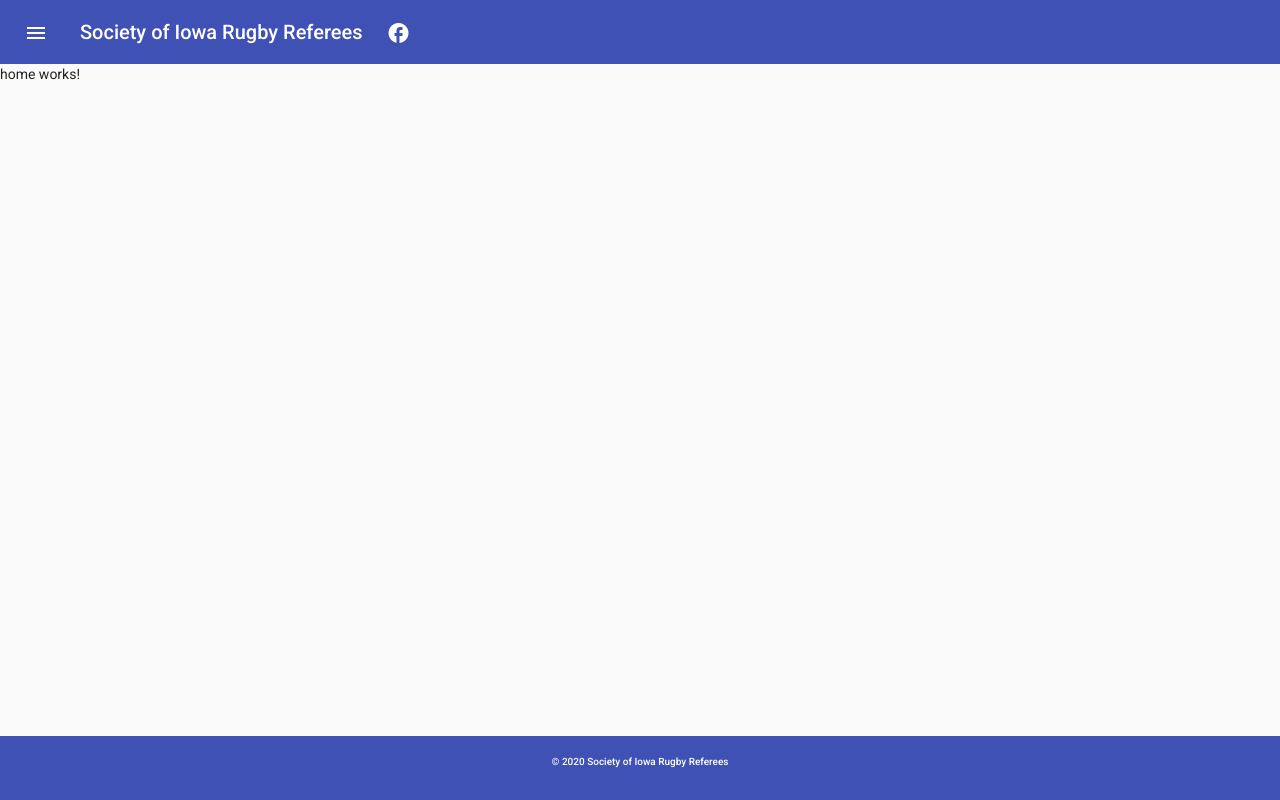
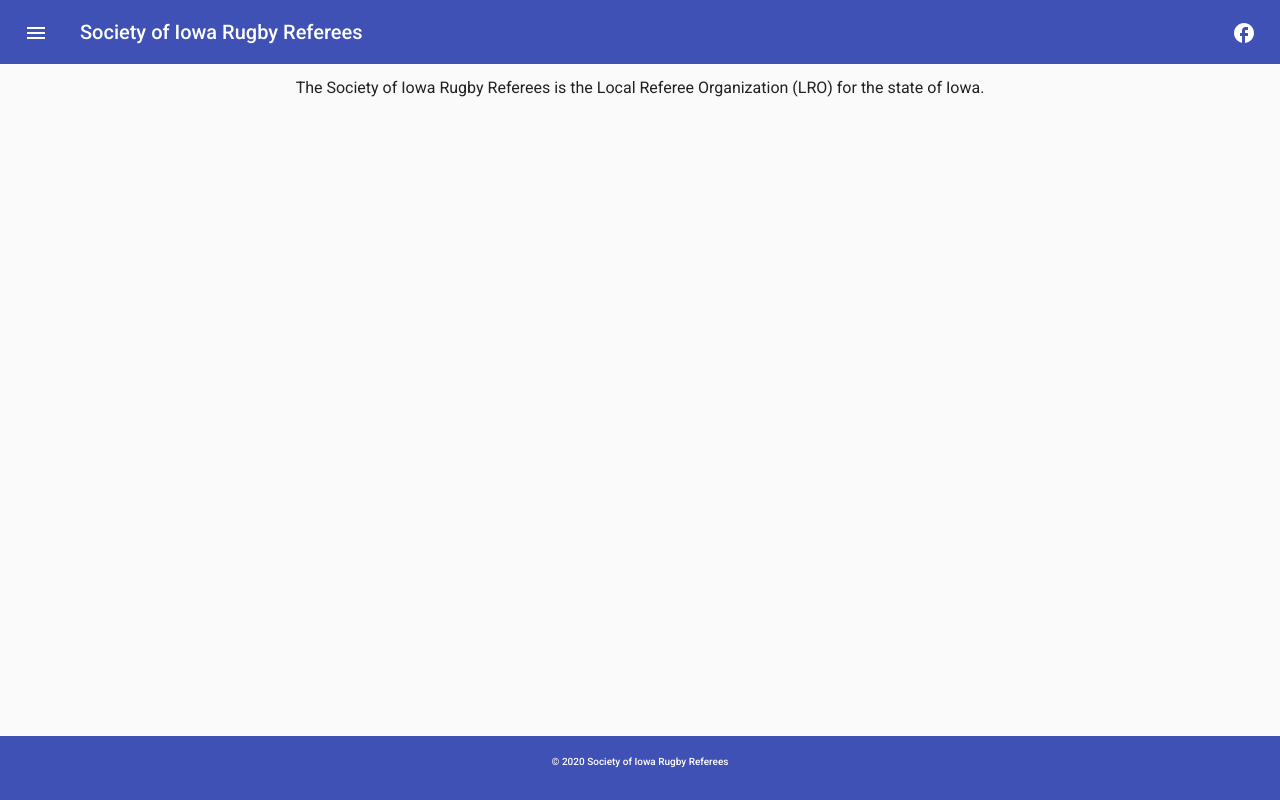
Before and after one commit to adammfalk/sirrs, an Angular app in the folder website/: page /home in a window 1280 px wide. Built offline with nearby package versions, Linux system fonts and the light colour scheme.

Commit message:
website cleanup checkin

```diff
--- a/website/src/app/app.component.scss
+++ b/website/src/app/app.component.scss
@@ -18,6 +18,13 @@
   height: 100%;
 }
 
+.container-content {
+  position: absolute;
+  top: 50%;
+  left: 50%;
+  transform: translate(-50%, -50%);
+}
+
 .footer {
   flex-shrink: 0;
 }
--- a/website/src/app/home/home.component.html
+++ b/website/src/app/home/home.component.html
@@ -1 +1,4 @@
-<p>home works!</p>
+<div class="home-content">
+    <h3>The Society of Iowa Rugby Referees is the Local Referee Organization (LRO) for the state
+        of Iowa.</h3>
+</div>
--- a/website/src/app/home/home.component.scss
+++ b/website/src/app/home/home.component.scss
@@ -0,0 +1,4 @@
+.home-content {
+  text-align: center;
+  padding-top: 10px;
+}
--- a/website/src/app/navbar/navbar.component.scss
+++ b/website/src/app/navbar/navbar.component.scss
@@ -8,5 +8,5 @@
 }
 
 .navbar-spacer {
-  justify-content: center;
+  flex: 1 1 auto;
 }
```
